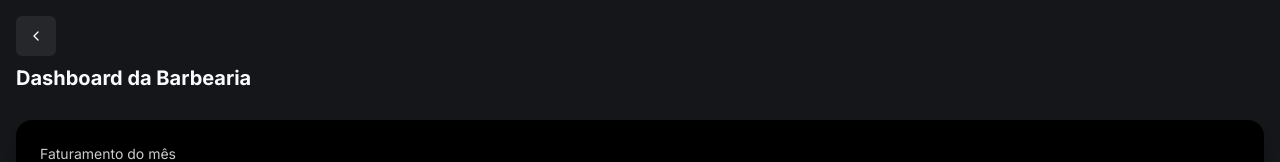
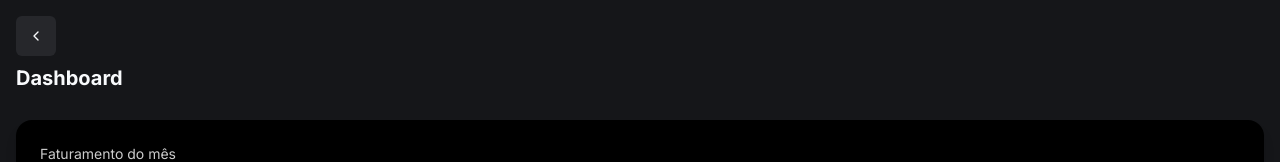
Before and after one commit to andreyhenriquetw/newproject, a Next.js app: page /dashboard in a window 1280 px wide. Shown: the top 162 px of the page. Built offline with nearby package versions, Linux system fonts and the light colour scheme; no server answers; the database is empty.

Commit message:
feat: add correção qu pode da erro

```diff
--- a/app/dashboard/page.tsx
+++ b/app/dashboard/page.tsx
@@ -29,7 +29,7 @@ export default async function DashboardPage() {
         </Link>
       </Button>
       <div className="pt-5">
-        <h1 className="text-xl font-bold">Dashboard da Barbearia</h1>
+        <h1 className="text-xl font-bold">Dashboard</h1>
       </div>
 
       <BookingTabs
```
